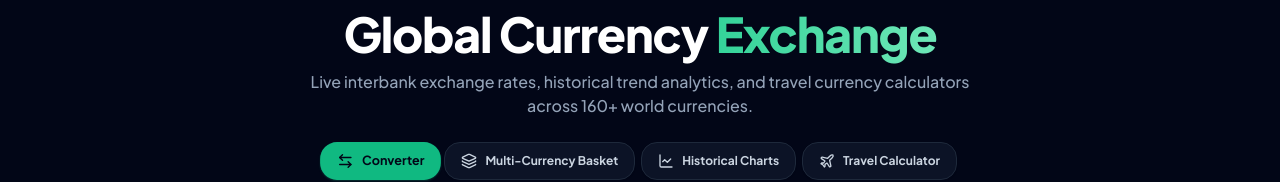
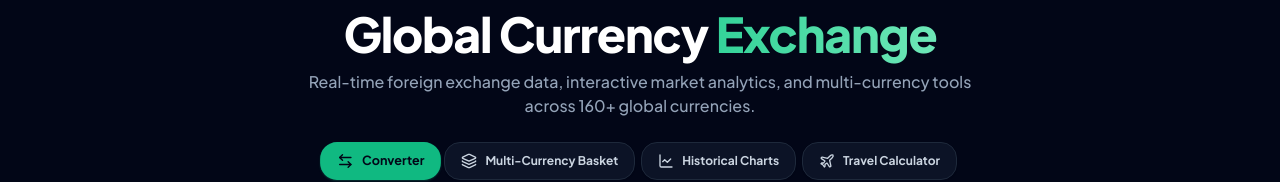
Before and after one commit to mdmidlaj47-cloud/currency-exchange, a React (Vite) app: page / in a window 1280 px wide. Shown: the part 134-316 px from the top of the page. Built offline with nearby package versions, Linux system fonts and the light colour scheme; no server answers.

Commit message:
style: elevate hero subtitle and meta description to institutional fintech copy

```diff
--- a/index.html
+++ b/index.html
@@ -5,7 +5,7 @@
     <link rel="icon" type="image/svg+xml" href="./icon.svg" />
     <meta name="viewport" content="width=device-width, initial-scale=1.0, maximum-scale=1.0, user-scalable=no, viewport-fit=cover" />
     <meta name="theme-color" content="#020617" />
-    <meta name="description" content="Currenx - Live Currency Exchange & Financial Intelligence Application. Real-time rates, multi-currency conversion, trend graphs, and hidden bank fee calculator." />
+    <meta name="description" content="Currenx — Real-time foreign exchange data, interactive market analytics, and multi-currency tools across 160+ global currencies." />
 
     <script>
       // Automatically clean up any stale service workers from prior local projects
--- a/src/App.jsx
+++ b/src/App.jsx
@@ -101,7 +101,7 @@ export default function App() {
             Global Currency <span className="bg-gradient-to-r from-brand-600 to-emerald-500 dark:from-brand-400 dark:to-emerald-300 bg-clip-text text-transparent">Exchange</span>
           </h1>
           <p className="text-sm sm:text-base text-slate-600 dark:text-slate-400 max-w-2xl mx-auto font-medium transition-colors">
-            Live interbank exchange rates, historical trend analytics, and travel currency calculators across 160+ world currencies.
+            Real-time foreign exchange data, interactive market analytics, and multi-currency tools across 160+ global currencies.
           </p>
 
           {/* Clean Segmented Navigation Controls */}
```
